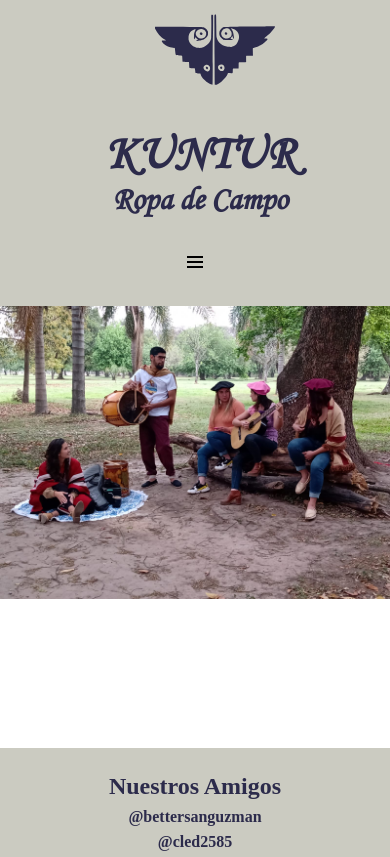
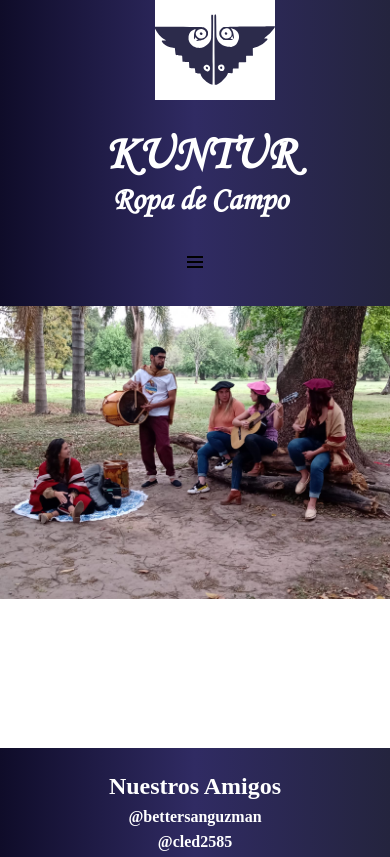
Before and after one commit to RamaSalazar/Kuntur, a website: page index.html in a window 390 px wide. Shown: the top 857 px of the page. Drawn offline with Linux system fonts and the light colour scheme.

Commit message:
subida al servidor

```diff
--- a/sass/pages/home.scss
+++ b/sass/pages/home.scss
@@ -23,12 +23,41 @@
         width: 100vw;
     }
 
+    header{
+        background: map-get($colors, gradient);
+    }
+
+    .header--img{
+        background-color: map-get($colors, base);
+    }
+
+    .header__title{
+        color: map-get($colors, base);
+    }
+
+    .header__subtitle{
+        color: map-get($colors, base);
+    }
+
+    .nav__item{
+        color: map-get($colors, base);
+    }
+
     #home{
         background-image: none;
     }
 
     footer{
         margin-top: 0;
+        background: map-get($colors, gradient);
+    }
+
+    .footer__title{
+        color: map-get($colors, base);
+    }
+
+    .footer__subtitle{
+        color: map-get($colors, base);
     }
 
     @media screen and (max-width: 500px) {
@@ -43,6 +72,10 @@
             width: 320px;
             margin-left: 0 ;
         }
+        main{
+            margin-top: 2rem;
+        }
+
 }
 }
 }
--- a/sass/partials/header.scss
+++ b/sass/partials/header.scss
@@ -177,4 +177,8 @@
     header a{
         font-size: $text-xxs;
     }
+
+    .header--img{
+        animation: none;
+    }
 }
```
Also changed, not shown: pages/catalogo.html (+1 -1 lines), pages/contacto.html (+1 -1 lines), pages/galeria.html (+1 -1 lines), pages/quinessomos.html (+1 -1 lines), css/index.css.
